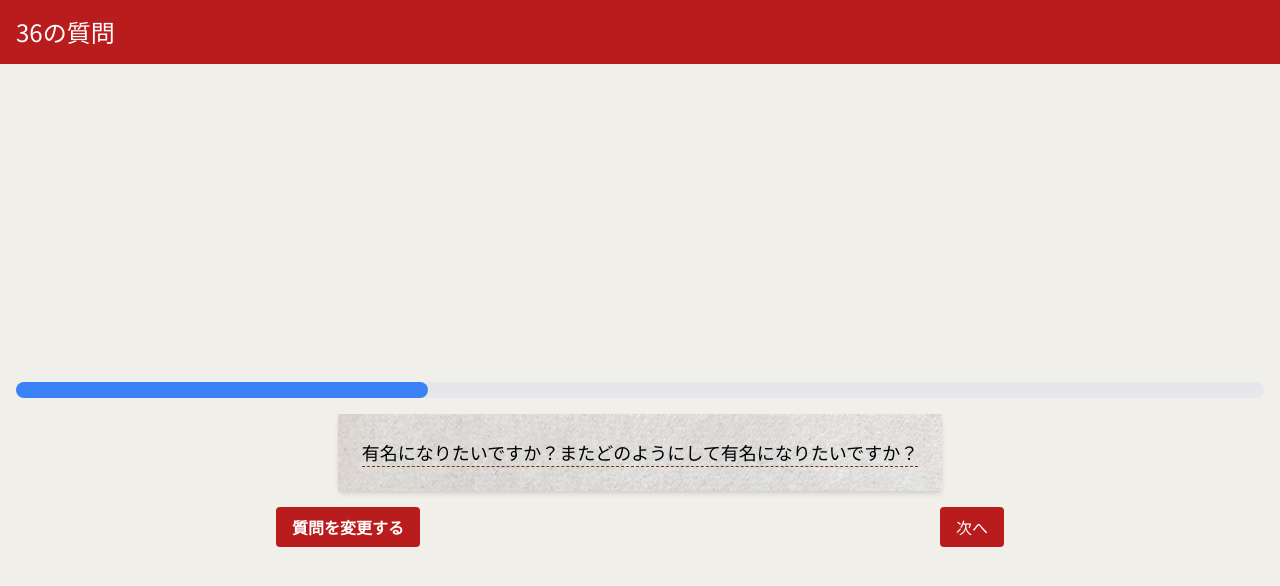
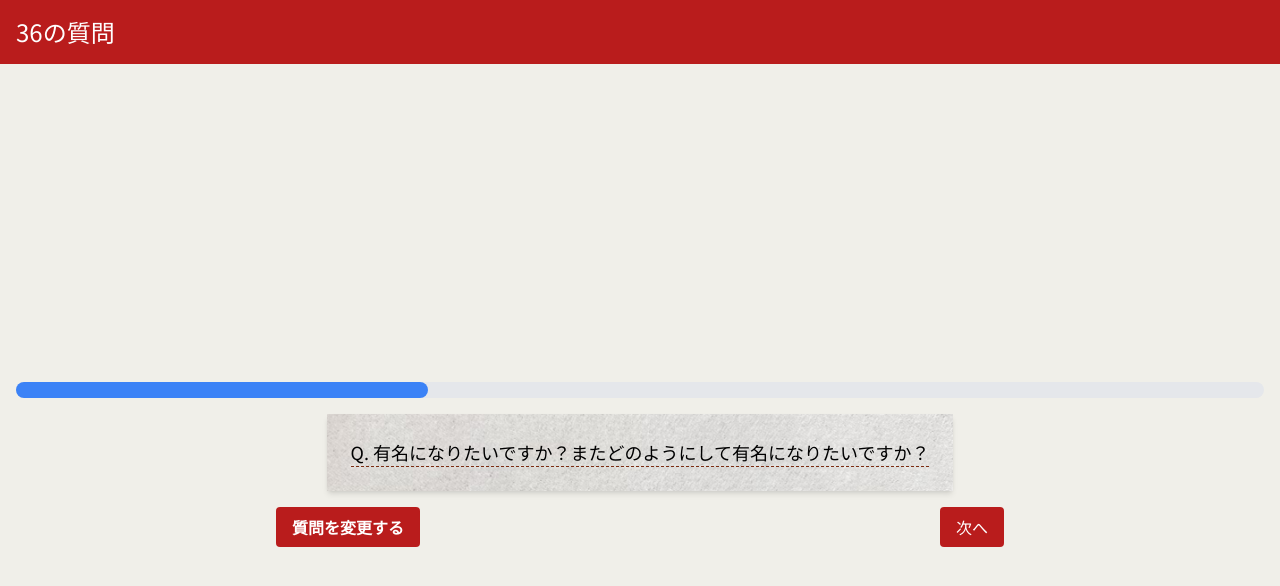
Before and after one commit to kimukimuyuya/36-questions, a Next.js app in the folder my-app/: page /questions/1 in a window 1280 px wide. Shown: the top 586 px of the page. Built offline with nearby package versions, Linux system fonts and the light colour scheme.

Commit message:
♻️:: 質問文がわかりやすくなるようにQの追加

```diff
--- a/my-app/src/components/QuestionCard.tsx
+++ b/my-app/src/components/QuestionCard.tsx
@@ -5,7 +5,7 @@ const QuestionCard = ({ question }: { question: string }) => {
     <div className="p-6 shadow-md"
     style={{ backgroundImage: "url('/paper.jpg')", backgroundSize: "cover" }}>
       <p className="text-lg border-dashed border-b border-orange-900">
-        {question}
+        Q. {question}
       </p>
     </div>
   );
```
